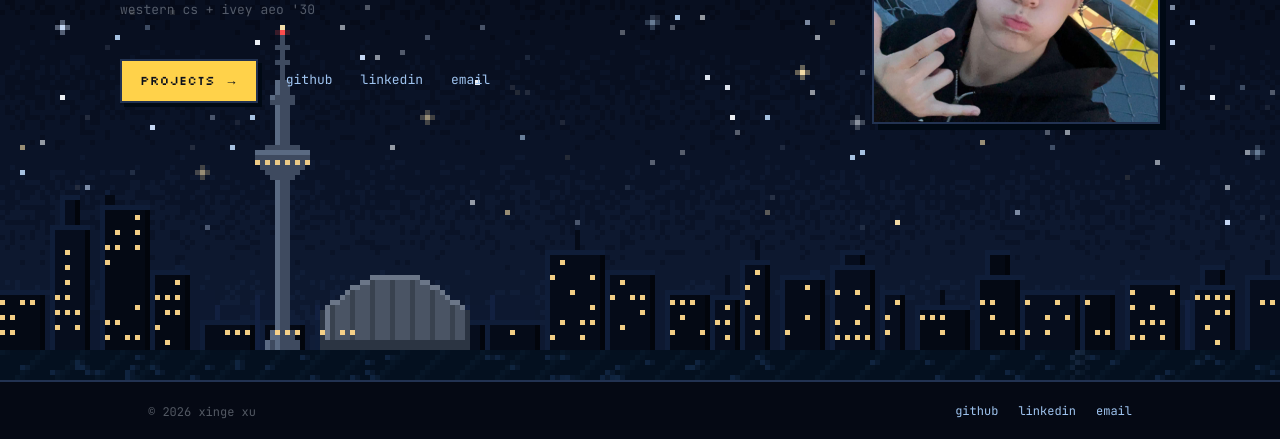
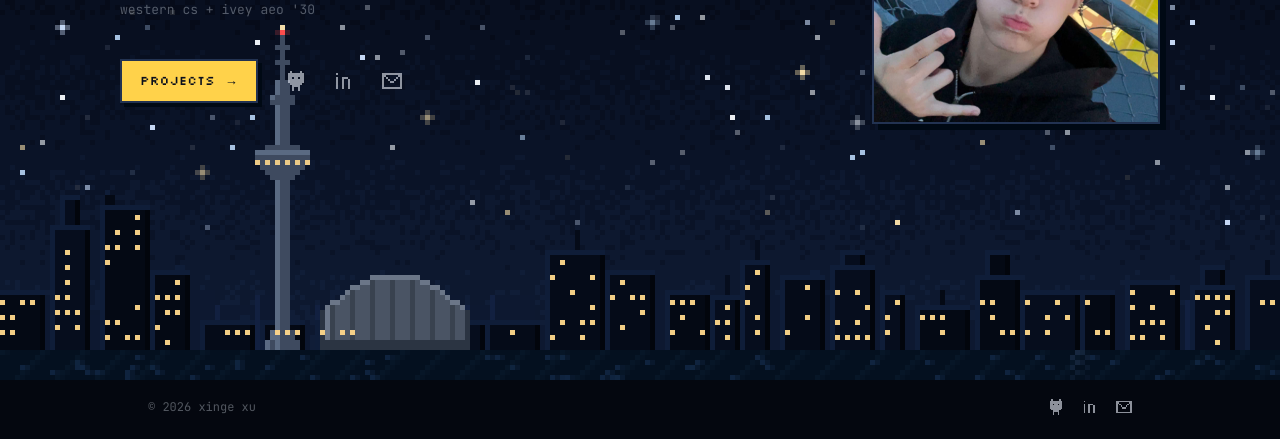
Before and after one commit to xingexu/xingexuportfolio, a Next.js app: page / in a window 1280 px wide. Shown: the part 420-859 px from the top of the page. Built offline with nearby package versions, Linux system fonts and the light colour scheme; no server answers.

Commit message:
Transparent footer, pixel social icons, update email to xxu767@uwo.ca

```diff
--- a/src/app/data.ts
+++ b/src/app/data.ts
@@ -43,5 +43,5 @@ export const PROJECTS: Project[] = [
 export const LINKS = {
   github: "https://github.com/xingexu",
   linkedin: "https://www.linkedin.com/in/xinge-xu-5b4191306/",
-  email: "mailto:xingexu1107@gmail.com",
+  email: "mailto:xxu767@uwo.ca",
 } as const;
--- a/src/app/globals.css
+++ b/src/app/globals.css
@@ -147,6 +147,15 @@ body {
   padding: 3px 8px;
 }
 
+.icon-link {
+  display: inline-flex;
+  align-items: center;
+  justify-content: center;
+  color: var(--text-2);
+}
+.icon-link:hover { color: var(--accent); transform: translateY(-2px); }
+.icon-link:active { transform: translateY(0); }
+
 .px-link {
   font-size: 13px;
   color: var(--link);
--- a/src/components/Footer.tsx
+++ b/src/components/Footer.tsx
@@ -1,25 +1,20 @@
 import { LINKS } from "@/app/data";
+import { GitHubIcon, LinkedInIcon, MailIcon } from "./PixelIcons";
 
 /**
- * Footer. Server component with crawlable contact links. One line, minimal.
+ * Footer. Transparent — floats over the skyline/water so the scene is
+ * uninterrupted. Crawlable contact links as pixel icons.
  */
 export default function Footer() {
   const year = new Date().getFullYear();
 
   return (
-    <footer
-      style={{
-        position: "relative",
-        zIndex: 10,
-        borderTop: "2px solid var(--border)",
-        background: "var(--panel)",
-      }}
-    >
+    <footer style={{ position: "relative", zIndex: 10 }}>
       <div
         style={{
           maxWidth: 1040,
           margin: "0 auto",
-          padding: "20px 28px",
+          padding: "18px 28px",
           display: "flex",
           flexWrap: "wrap",
           alignItems: "center",
@@ -29,21 +24,22 @@ export default function Footer() {
       >
         <span style={{ fontSize: 12, color: "var(--text-3)" }}>© {year} xinge xu</span>
 
-        <nav aria-label="Social and contact" style={{ display: "flex", gap: 20 }}>
+        <nav aria-label="Social and contact" style={{ display: "flex", gap: 18 }}>
           {[
-            { label: "github", href: LINKS.github },
-            { label: "linkedin", href: LINKS.linkedin },
-            { label: "email", href: LINKS.email },
-          ].map((l) => (
+            { label: "GitHub", href: LINKS.github, Icon: GitHubIcon },
+            { label: "LinkedIn", href: LINKS.linkedin, Icon: LinkedInIcon },
+            { label: "Email xxu767@uwo.ca", href: LINKS.email, Icon: MailIcon },
+          ].map(({ label, href, Icon }) => (
             <a
-              key={l.label}
-              href={l.href}
-              target={l.href.startsWith("http") ? "_blank" : undefined}
-              rel={l.href.startsWith("http") ? "noopener noreferrer" : undefined}
-              className="px-link"
-              style={{ fontSize: 12 }}
+              key={label}
+              href={href}
+              target="_blank"
+              rel={href.startsWith("http") ? "noopener noreferrer" : undefined}
+              className="icon-link"
+              aria-label={label}
+              title={label}
             >
-              {l.label}
+              <Icon size={16} />
             </a>
           ))}
         </nav>
--- a/src/components/Hero.tsx
+++ b/src/components/Hero.tsx
@@ -4,6 +4,7 @@ import Image from "next/image";
 import Link from "next/link";
 import { useEffect, useRef, useState } from "react";
 import { LINKS, SITE } from "@/app/data";
+import { GitHubIcon, LinkedInIcon, MailIcon } from "./PixelIcons";
 
 const NAME = "xinge xu";
 
@@ -114,18 +115,20 @@ export default function Hero() {
             </Link>
 
             {[
-              { label: "github", href: LINKS.github },
-              { label: "linkedin", href: LINKS.linkedin },
-              { label: "email", href: LINKS.email },
-            ].map((l) => (
+              { label: "GitHub", href: LINKS.github, Icon: GitHubIcon },
+              { label: "LinkedIn", href: LINKS.linkedin, Icon: LinkedInIcon },
+              { label: "Email xxu767@uwo.ca", href: LINKS.email, Icon: MailIcon },
+            ].map(({ label, href, Icon }) => (
               <a
-                key={l.label}
-                href={l.href}
-                target={l.href.startsWith("http") ? "_blank" : undefined}
-                rel={l.href.startsWith("http") ? "noopener noreferrer" : undefined}
-                className="px-link"
+                key={label}
+                href={href}
+                target="_blank"
+                rel={href.startsWith("http") ? "noopener noreferrer" : undefined}
+                className="icon-link"
+                aria-label={label}
+                title={label}
               >
-                {l.label}
+                <Icon size={20} />
               </a>
             ))}
           </div>
--- /dev/null
+++ b/src/components/PixelIcons.tsx
@@ -0,0 +1,57 @@
+/**
+ * Pixel-art social icons drawn on a coarse grid (crispEdges, currentColor)
+ * to match the scene's uniform pixel language.
+ */
+
+type IconProps = { size?: number };
+
+export function GitHubIcon({ size = 18 }: IconProps) {
+  return (
+    <svg width={size} height={size} viewBox="0 0 10 10" shapeRendering="crispEdges" aria-hidden>
+      {/* octocat silhouette: ears, head, eyes knocked out, legs */}
+      <rect x="2" y="0" width="1" height="1" fill="currentColor" />
+      <rect x="7" y="0" width="1" height="1" fill="currentColor" />
+      <rect x="1" y="1" width="8" height="2" fill="currentColor" />
+      <rect x="1" y="3" width="2" height="1" fill="currentColor" />
+      <rect x="4" y="3" width="2" height="1" fill="currentColor" />
+      <rect x="7" y="3" width="2" height="1" fill="currentColor" />
+      <rect x="1" y="4" width="8" height="2" fill="currentColor" />
+      <rect x="2" y="6" width="6" height="1" fill="currentColor" />
+      <rect x="3" y="7" width="4" height="1" fill="currentColor" />
+      <rect x="3" y="8" width="1" height="2" fill="currentColor" />
+      <rect x="6" y="8" width="1" height="2" fill="currentColor" />
+    </svg>
+  );
+}
+
+export function LinkedInIcon({ size = 18 }: IconProps) {
+  return (
+    <svg width={size} height={size} viewBox="0 0 10 10" shapeRendering="crispEdges" aria-hidden>
+      {/* "in" glyph */}
+      <rect x="1" y="1" width="1" height="1" fill="currentColor" />
+      <rect x="1" y="3" width="1" height="6" fill="currentColor" />
+      <rect x="4" y="3" width="1" height="6" fill="currentColor" />
+      <rect x="5" y="3" width="2" height="1" fill="currentColor" />
+      <rect x="7" y="4" width="1" height="5" fill="currentColor" />
+    </svg>
+  );
+}
+
+export function MailIcon({ size = 18 }: IconProps) {
+  return (
+    <svg width={size} height={size} viewBox="0 0 10 10" shapeRendering="crispEdges" aria-hidden>
+      {/* envelope: border + flap */}
+      <rect x="0" y="1" width="10" height="1" fill="currentColor" />
+      <rect x="0" y="8" width="10" height="1" fill="currentColor" />
+      <rect x="0" y="2" width="1" height="6" fill="currentColor" />
+      <rect x="9" y="2" width="1" height="6" fill="currentColor" />
+      <rect x="1" y="2" width="1" height="1" fill="currentColor" />
+      <rect x="8" y="2" width="1" height="1" fill="currentColor" />
+      <rect x="2" y="3" width="1" height="1" fill="currentColor" />
+      <rect x="7" y="3" width="1" height="1" fill="currentColor" />
+      <rect x="3" y="4" width="1" height="1" fill="currentColor" />
+      <rect x="6" y="4" width="1" height="1" fill="currentColor" />
+      <rect x="4" y="5" width="2" height="1" fill="currentColor" />
+    </svg>
+  );
+}
```
